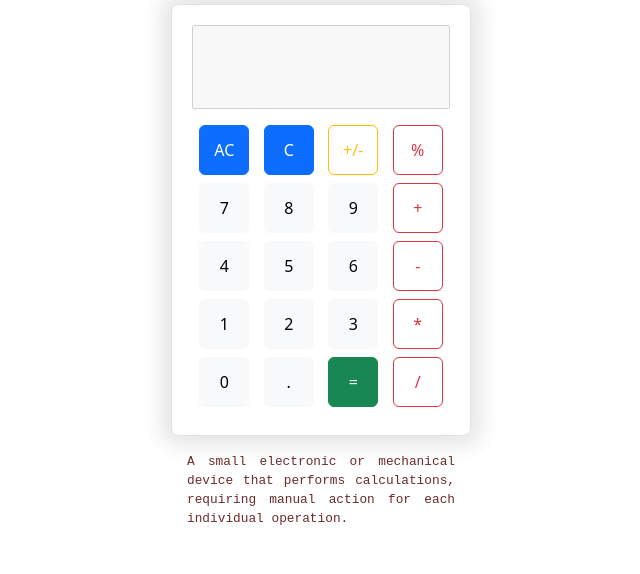
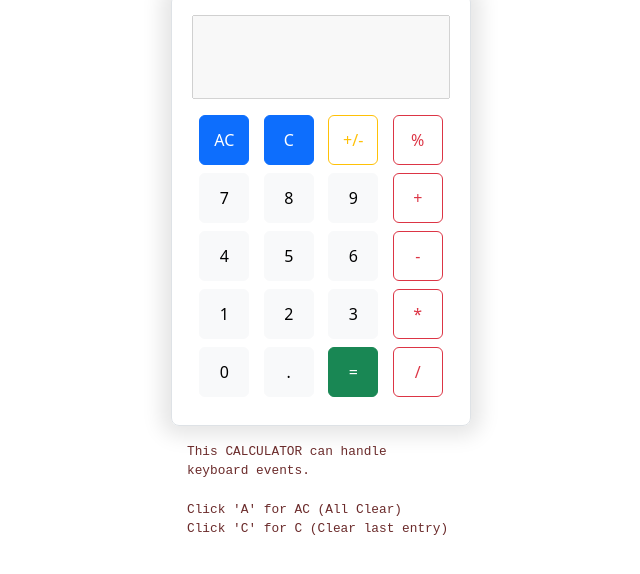
Before and after one commit to Sharavanakumar35/calculator, a plain HTML site: page index.html in a window 1280 px wide. Shown: the part 146-720 px from the top of the page, without its empty margins (319-959 px from the left). Drawn offline with nearby package versions, Linux system fonts and the light colour scheme.

Commit message:
updated calculator

```diff
--- a/css/style.css
+++ b/css/style.css
@@ -22,7 +22,7 @@ body {
     font-family: 'Courier New', Courier, monospace;
     color: #6b2b2b;
     width: 300px;
-    text-align: justify
+    text-align: left;
   }
   .calculator {
     width: 300px;
--- a/index.html
+++ b/index.html
@@ -52,7 +52,9 @@
 
     <p id="description">
       <span style="text-justify: left;">
-        A small electronic or mechanical device that performs calculations, requiring manual action for each individual operation.
+        This CALCULATOR can handle keyboard events.<br><br>
+        Click 'A' for AC (All Clear)<br>
+        Click 'C' for C (Clear last entry)<br>
       </span>
     </div>
     </div>
--- a/js/script.js
+++ b/js/script.js
@@ -50,7 +50,7 @@ let expression = '';
   document.addEventListener('keydown', function (event) {
     const key = event.key;
     console.log(key);
-    let expressionWithoutSpaces = expression.replace(/\s/g, '');
+    let expressionWithoutSpaces = expression.trim();
 
 
     if (key >= '0' && key <= '9') {
```
